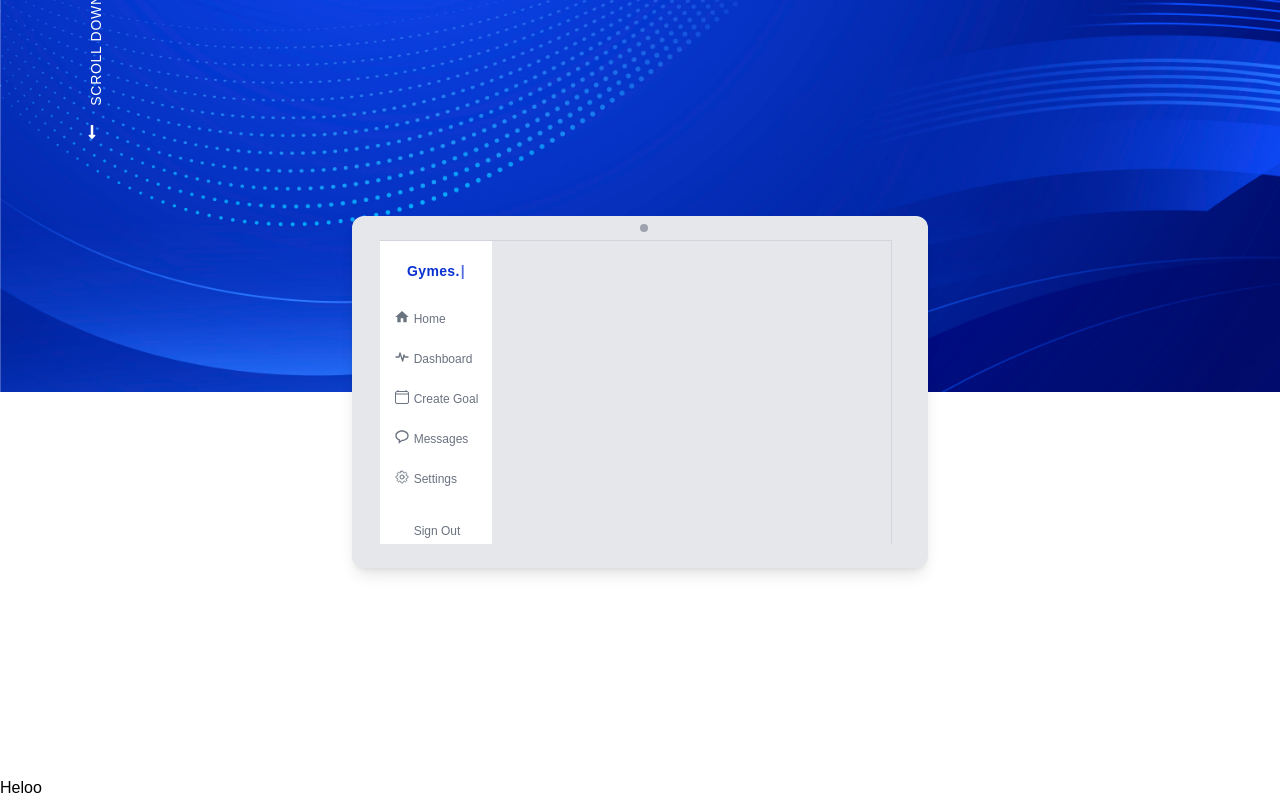
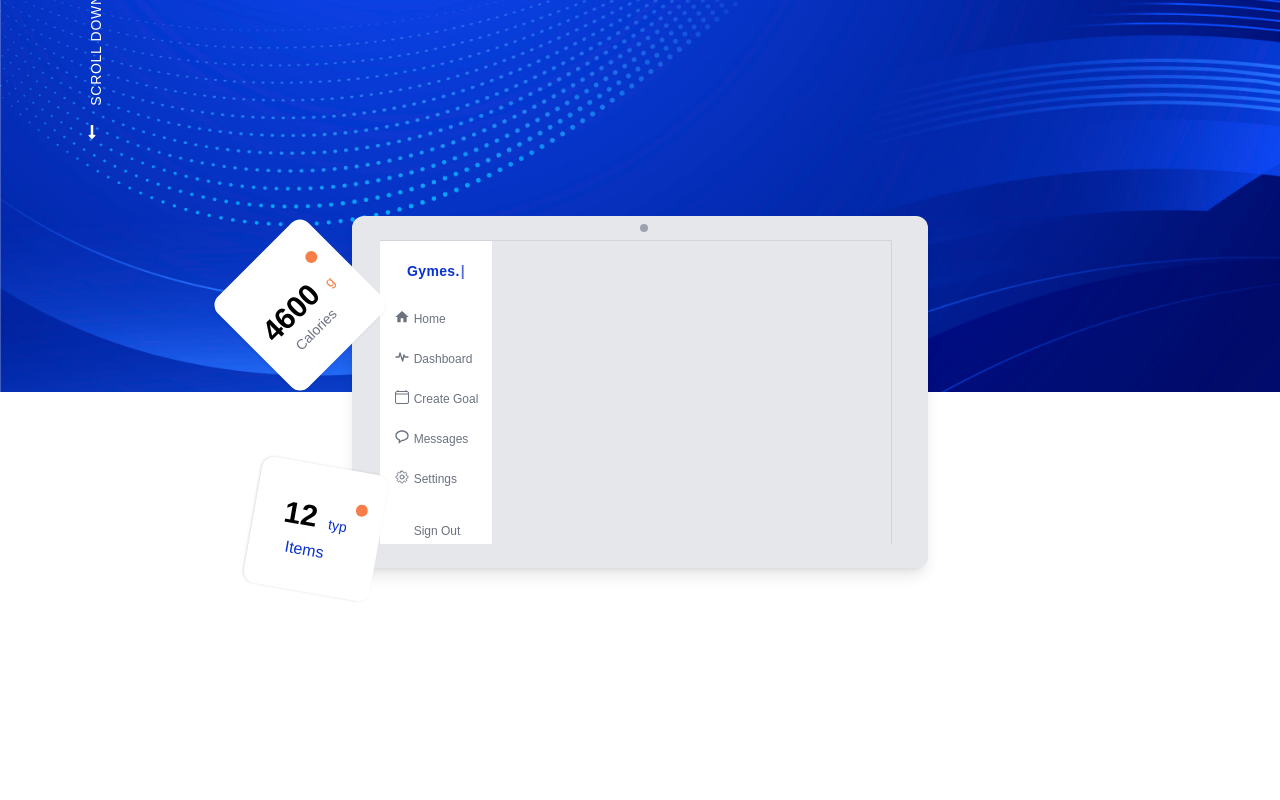
Before and after one commit to Annastacia-dev/sassgen, a React (Vite) app: page / in a window 1280 px wide. Shown: the part 408-1208 px from the top of the page. Built offline with nearby package versions, Linux system fonts and the light colour scheme; some icons are missing; a web font is replaced by a local one.

Commit message:
feat: left cards

```diff
--- a/src/components/Demo.jsx
+++ b/src/components/Demo.jsx
@@ -13,7 +13,7 @@ const Demo = () => {
           </div>
         </div>
       </div>
-      <div className="mt-96">Heloo</div>
+      <div className="mt-96 text-white">Heloo</div>
     </>
   );
 };
--- a/src/components/DemoSideBar.jsx
+++ b/src/components/DemoSideBar.jsx
@@ -1,3 +1,5 @@
+/* eslint-disable react/prop-types */
+import { useState, useEffect } from 'react';
 import Typewriter from 'typewriter-effect';
 import { MdHome } from "react-icons/md";
 import { TbActivityHeartbeat } from "react-icons/tb";
@@ -5,6 +7,27 @@ import { IoCalendarClearOutline } from "react-icons/io5";
 import { BiMessageRounded } from "react-icons/bi";
 import { HiOutlineCog8Tooth } from "react-icons/hi2";
 import { PiSignOut } from "react-icons/pi";
+
+function NumberAnimation({ targetNumber }) {
+  const [currentNumber, setCurrentNumber] = useState(0);
+  const increment = targetNumber < 100 ? 1 : targetNumber < 1000 ? 10 : 100;
+  const duration = targetNumber < 100 ? 110 : targetNumber < 1000 ? 50 : 40;
+
+  useEffect(() => {
+    const interval = setInterval(() => {
+      if (currentNumber < targetNumber) {
+        setCurrentNumber(prevNumber => prevNumber + increment);
+      } else {
+        clearInterval(interval);
+      }
+    }, duration);
+
+    return () => clearInterval(interval);
+  }, [currentNumber, targetNumber]); // eslint-disable-line react-hooks/exhaustive-deps
+
+  return <span>{currentNumber}</span>;
+}
+
 
 
 
@@ -24,6 +47,17 @@ const DemoSideBar = () => {
 
   return (
     <div className="bg-white w-28 sm:h-[19rem] xs:h-40 h-28 absolute top-0 border-t border-gray-300 z-16">
+      <div className='bg-white sm:w-32 w-24 sm:h-32 h-24 absolute sm:-left-36 -left-8 rotate-45 sm:top-0 -top-[120px] rounded-xl shadow transition-all'>
+        <div className='sm:h-3 h-2 sm:w-3 w-2 rounded-full bg-secondary absolute sm:top-4 top-2 sm:left-8 left-3'></div>
+        <p className='sm:text-3xl text-xl font-bold text-black absolute sm:top-12 top-10 sm:left-5 left-4 -rotate-90'>
+          <NumberAnimation targetNumber={4536} />
+          <span className='sm:text-sm text-xs font-thin sm:ml-3 ml-1 text-secondary'>g</span>
+        </p>
+        <p className='sm:text-md text-sm font-thin text-gray-500 absolute sm:top-[60px] top-[40px] sm:left-[67px] left-[45px] -rotate-90 capitalize'>
+          calories
+        </p>
+
+      </div>
       <div className="flex flex-col justify-center items-center">
         <div className="text-primary font-black sm:text-sm text-xs sm:mt-5 mt-1 tracking-wide">
           <Typewriter
@@ -57,6 +91,16 @@ const DemoSideBar = () => {
           </div>
         </div>
       </div>
+      <div className='bg-white sm:w-32 w-24 sm:h-32 h-24 absolute sm:-left-32 sm:rotate-[100deg] rotate-[100deg] sm:top-56 top-44 rounded-xl shadow transition-all'>
+        <div className='sm:h-3 h-2 sm:w-3 w-2 rounded-full bg-secondary absolute sm:top-4 top-2 sm:left-8 left-4'></div>
+        <p className='sm:text-3xl text-xl font-bold text-black absolute sm:top-12 top-10 sm:left-5 left-3 -rotate-90'>
+          <NumberAnimation targetNumber={12} />
+          <span className='text-sm font-thin sm:ml-3 ml-1 text-primary'>typ</span>
+        </p>
+        <p className='text-md font-thin text-primary absolute sm:top-[60px] top-[40px] sm:left-[67px] left-[50px] -rotate-90 capitalize'>
+          items
+        </p>
+      </div>
     </div>
   );
 };
--- a/src/components/Header.jsx
+++ b/src/components/Header.jsx
@@ -14,7 +14,7 @@ const Header = () => {
         <div className="h-full text-white absolute  top-16 w-full flex justify-center items-start">
           <div className="bg-gradient-pattern sm:w-[26rem] w-64 sm:h-40 h-40"></div>
         </div>
-        <div className="flex flex-col justify-center items-center space-y-4 sm:mt-12 xs:mt-10 mt-2">
+        <div className="flex flex-col justify-center items-center space-y-4 sm:mt-12 xs:mt-40 mt-2">
           <h1 className="sm:text-7xl xs:text-5xl text-xl font-bold w-8/12 xs:leading-[60px] sm:text-center sm:ml-0 xs:ml-16 ml-4">
             Conduct more customer in a better way
           </h1>
--- a/src/components/layout/MobileMenu.jsx
+++ b/src/components/layout/MobileMenu.jsx
@@ -5,7 +5,7 @@ const MobileMenu = ({ isOpen, toggle }) => {
   return (
     <div>
       {isOpen && (
-        <ul className="flex-col flex items-center fixed inset-0 sm:left-1/4 left-20 bg-primary gap-8 justify-center p-8 md:hidden capitalize">
+        <ul className="flex-col flex items-center fixed inset-0 sm:left-1/4 left-20 bg-primary gap-8 justify-center p-8 md:hidden capitalize z-10">
           <div className="absolute right-16 top-6 scale-150">
             <RiCloseLine onClick={toggle} />
           </div>
```
